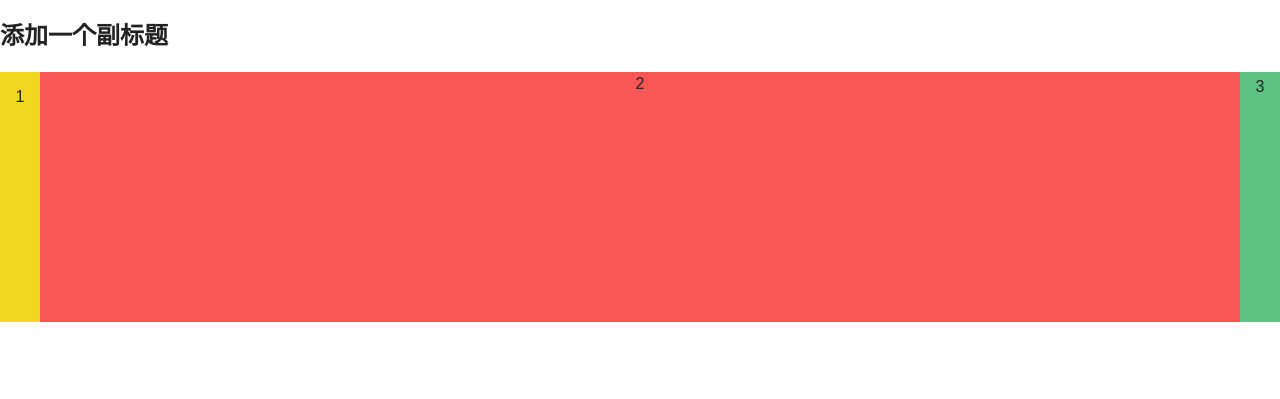
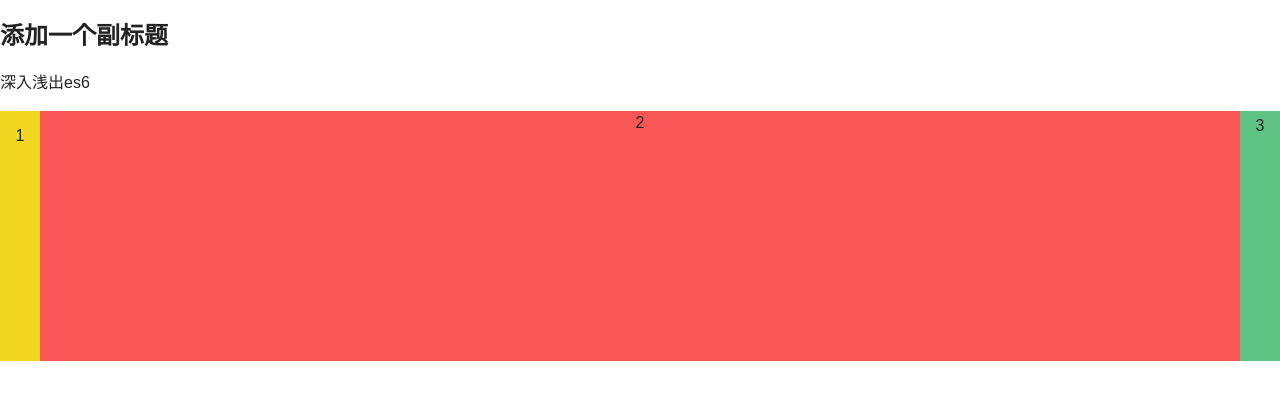
Before and after one commit to smilelanlan/mb-com, a plain HTML site: page index.html in a window 1280 px wide. Shown: the part 69-468 px from the top of the page. Drawn offline with Linux system fonts and the light colour scheme.

Commit message:
添加一句话

```diff
--- a/index.html
+++ b/index.html
@@ -23,6 +23,7 @@
         <!-- Add your site or application content here -->
         <h1>flex布局</h1>
         <h2>添加一个副标题</h2>
+        <p>深入浅出es6</p>
         <div class="demo" flex="dir:left main:justify cross:stretch wrap:true box:mean">
           <div flex-box="0">1</div>
           <div flex-box="2">2</div>
```
Also changed, not shown: js/main.js (line endings or trailing spaces).
